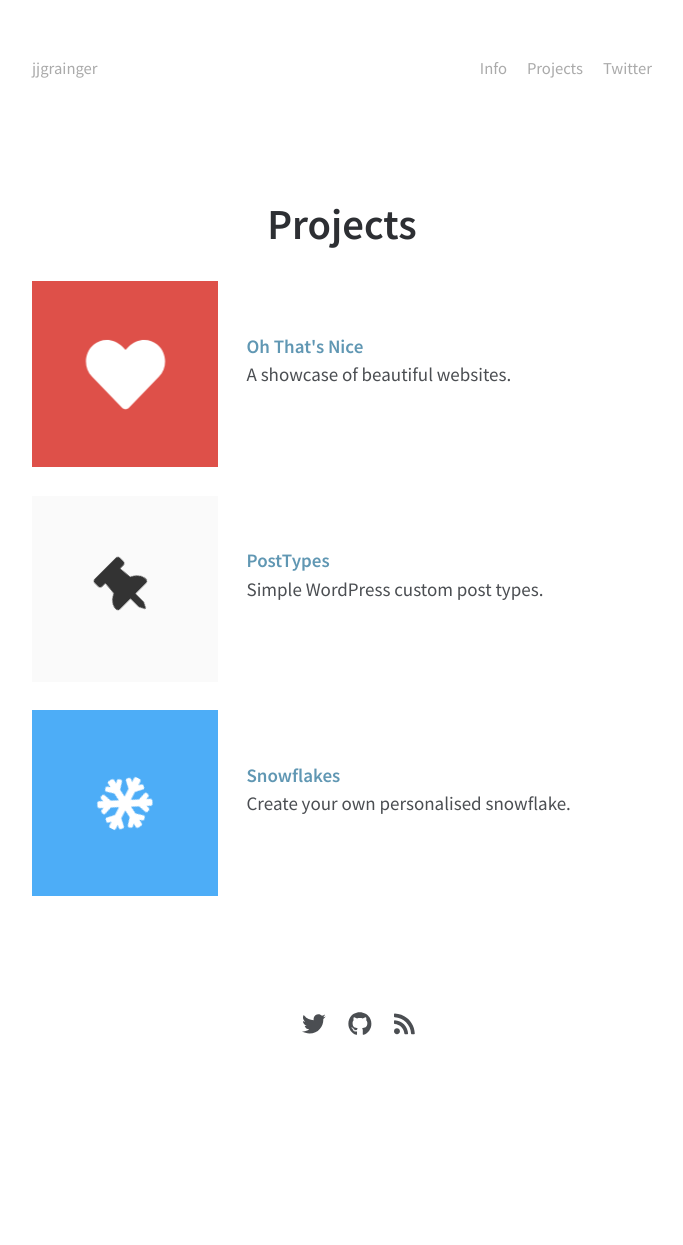
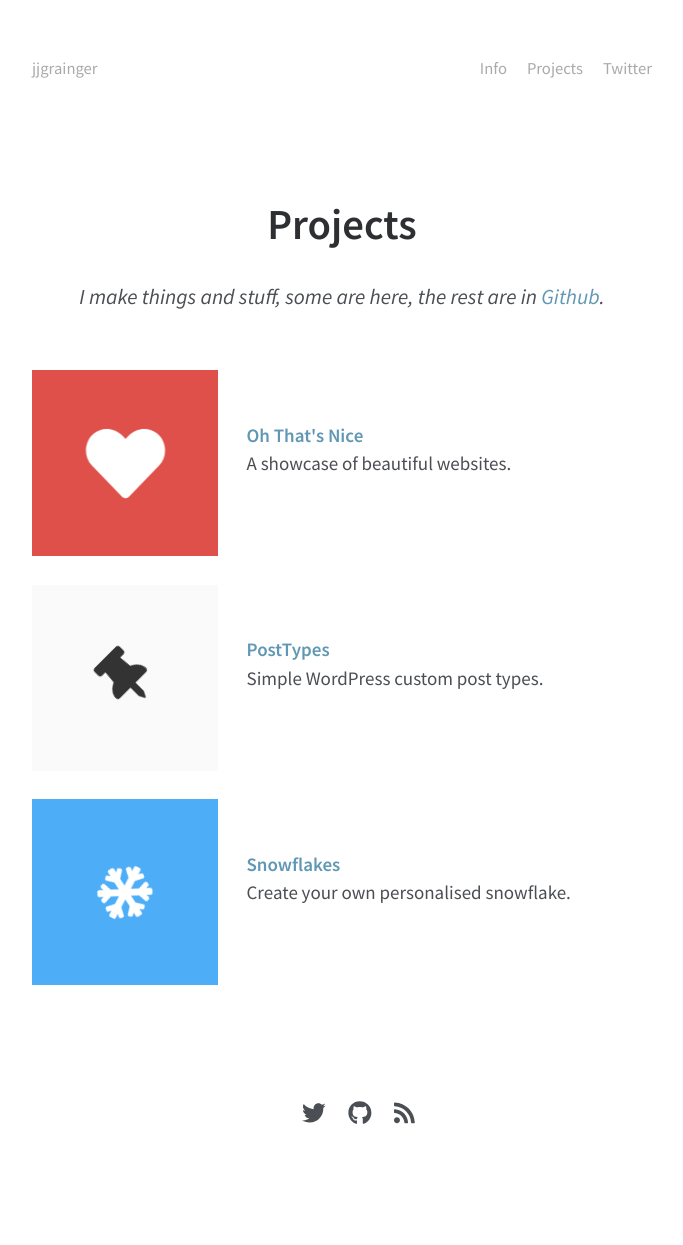
Before and after one commit to jjgrainger/jjgrainger, a Jekyll site: the page built from projects.html, in a window 1280 px wide. Shown: the whole page, without its empty margins (298-981 px from the left). Built offline with Jekyll 4.4.1, drawn with Linux system fonts in a browser that asks for light colours; nearby versions of some CDN libraries; before the commit the page ends 1156 px from its top, so only the background shows below that.

```diff
--- a/_sass/_header.scss
+++ b/_sass/_header.scss
@@ -1,11 +1,7 @@
 .header {
     padding: 3rem 0;
+    font-size: .875em;
     color: #aaa;
-    // background-color: #fff;
-    font-size: .875rem;
-    // border-bottom: 1px solid #f5f5f5;
-    // text-transform: uppercase;
-    // font-weight: bold;
 }
 
 .header a {
--- a/_sass/_post.scss
+++ b/_sass/_post.scss
@@ -12,7 +12,7 @@ a.post-title,
 
 .post-date {
     color: #aaa;
-    font-size: .875rem;
+    font-size: .875em;
 }
 
 .post-content {
--- a/_sass/_style.scss
+++ b/_sass/_style.scss
@@ -166,6 +166,23 @@ blockquote p {
     text-align: center;
 }
 
+.page-header {
+    text-align: center;
+    margin-bottom: 3rem;
+}
+
+.page-description {
+    font-size: 1.125rem;
+    font-style: italic;
+}
+
+.avatar {
+    margin: 0 auto 3rem;
+    width: 90%;
+    max-width: 200px;
+    border-radius: 50%;
+}
+
 @media(max-width: 600px) {
     body {
         font-size: 16px;
--- a/assets/css/style.scss
+++ b/assets/css/style.scss
@@ -9,12 +9,7 @@
 
 @import 'header.scss';
 @import 'footer.scss';
-
 @import 'post.scss';
-
-
-
-// projects
 @import 'projects.scss';
 @import 'projects/ohthatsnice.scss';
 @import 'projects/posttypes.scss';
--- a/projects.html
+++ b/projects.html
@@ -2,10 +2,16 @@
 layout: default
 ---
 
-<header class="center">
-    <h1>Projects</h1>
+<article class="single-page">
+    <header class="page-header">
+        <h1 class="page-title">Projects</h1>
+
+        <p class="page-description">
+            I make things and stuff, some are here, the rest are in <a href="https://github.com/jjgrainger">Github</a>.
+        </p>
     </header>
 
+    <div class="page-content">
         <div class="grid">
             {% for project in site.projects %}
                 <div class="grid-item project-grid">
@@ -21,3 +27,5 @@ layout: default
                 </div>
             {% endfor %}
         </div>
+    </div>
+</article>
```
Also changed, not shown: _layouts/about.html (added, +19 -0 lines), info.md (+4 -7 lines). Lines whose indentation alone changed are shown as unchanged.
